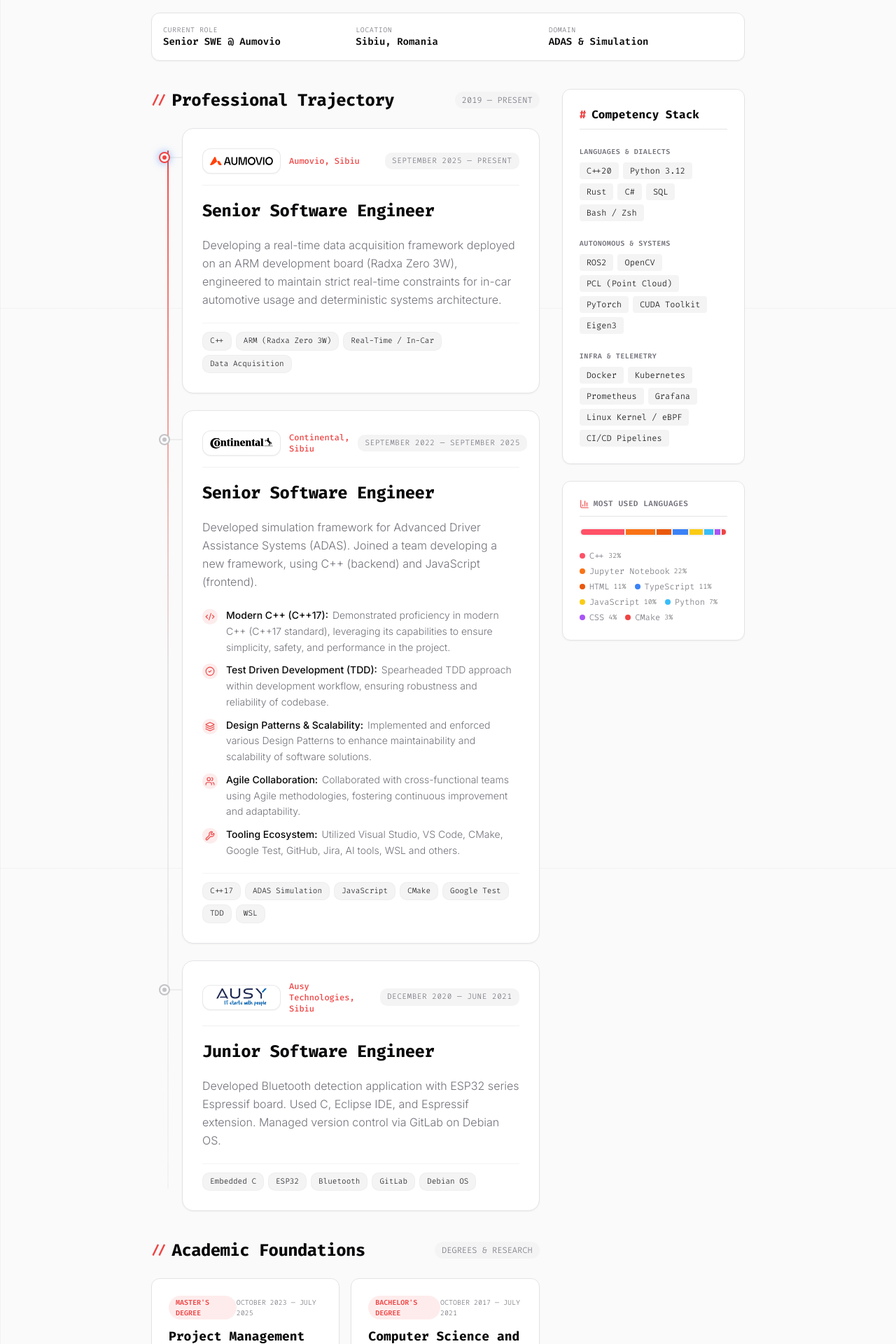
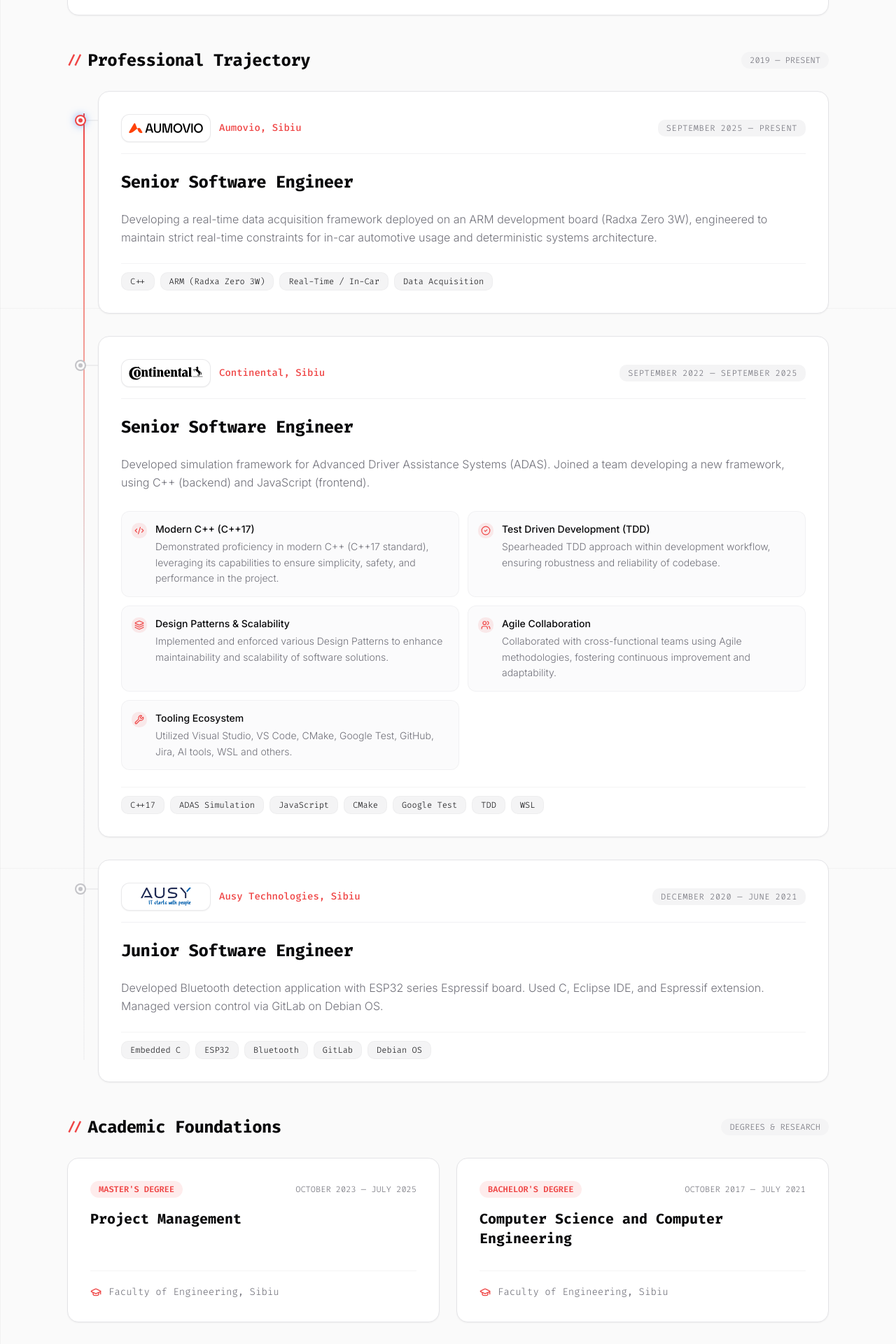
Before and after one commit to vinersar31/portfolio, a Next.js app: page /portfolio/cv in a window 1280 px wide. Shown: the part 360-2280 px from the top of the page at 70% size. Built offline with nearby package versions, Linux system fonts and the light colour scheme.

Commit message:
refactor: optimize CV page layout for desktop with spacious container and balanced grid

```diff
--- a/src/app/cv/page.tsx
+++ b/src/app/cv/page.tsx
@@ -45,7 +45,7 @@ export default function CV() {
   }, []);
 
   return (
-    <section className="py-8 md:py-16 max-w-5xl mx-auto space-y-10 font-light animate-fade-in-up">
+    <section className="py-8 md:py-16 max-w-6xl mx-auto space-y-12 font-light animate-fade-in-up">
       {/* Hero / Introduction Header */}
       <div className="flex flex-col md:flex-row md:items-end justify-between gap-6 pb-2">
         <div className="flex flex-col gap-3 max-w-2xl">
@@ -111,41 +111,37 @@ export default function CV() {
       </div>
 
       {/* Quick-Strip Metrics Bar */}
-      <div className="grid grid-cols-1 sm:grid-cols-3 gap-3 p-4 rounded-xl bg-card border border-border shadow-xs">
-        <div className="flex flex-col">
-          <span className="font-mono text-[10px] text-muted-foreground uppercase tracking-wider">
+      <div className="grid grid-cols-1 sm:grid-cols-3 gap-4 p-5 sm:p-6 rounded-2xl bg-card border border-border shadow-xs">
+        <div className="flex flex-col gap-1">
+          <span className="font-mono text-xs text-muted-foreground uppercase tracking-wider font-medium">
             CURRENT ROLE
           </span>
-          <span className="font-mono text-xs sm:text-sm font-semibold text-foreground">
+          <span className="font-mono text-sm sm:text-base font-bold text-foreground">
             Senior SWE @ Aumovio
           </span>
         </div>
 
-        <div className="flex flex-col">
-          <span className="font-mono text-[10px] text-muted-foreground uppercase tracking-wider">
+        <div className="flex flex-col gap-1">
+          <span className="font-mono text-xs text-muted-foreground uppercase tracking-wider font-medium">
             LOCATION
           </span>
-          <span className="font-mono text-xs sm:text-sm font-semibold text-foreground">
+          <span className="font-mono text-sm sm:text-base font-bold text-foreground">
             Sibiu, Romania
           </span>
         </div>
 
-        <div className="flex flex-col">
-          <span className="font-mono text-[10px] text-muted-foreground uppercase tracking-wider">
+        <div className="flex flex-col gap-1">
+          <span className="font-mono text-xs text-muted-foreground uppercase tracking-wider font-medium">
             DOMAIN
           </span>
-          <span className="font-mono text-xs sm:text-sm font-semibold text-foreground">
+          <span className="font-mono text-sm sm:text-base font-bold text-foreground">
             ADAS &amp; Simulation
           </span>
         </div>
       </div>
 
-      {/* Main Content Layout: Stream & Sidebar */}
-      <div className="grid grid-cols-1 lg:grid-cols-12 gap-8 items-start">
-        {/* Main Stream: Timeline (8 Cols) */}
-        <div className="lg:col-span-8 flex flex-col gap-10">
-          {/* Professional Experience Section */}
-          <div className="space-y-5">
+      {/* Professional Trajectory Section */}
+      <div className="space-y-6">
         <div className="flex items-center justify-between pb-1">
           <div className="flex items-center gap-2">
             <span className="text-primary font-mono font-bold text-lg">//</span>
@@ -153,7 +149,7 @@ export default function CV() {
               Professional Trajectory
             </h2>
           </div>
-              <span className="font-mono text-xs text-muted-foreground bg-secondary px-2.5 py-1 rounded-full">
+          <span className="font-mono text-xs text-muted-foreground bg-secondary px-3 py-1 rounded-full">
             2019 — PRESENT
           </span>
         </div>
@@ -163,7 +159,7 @@ export default function CV() {
           {/* Continuous Vertical Trajectory Spine */}
           <div className="absolute left-[7px] sm:left-[11px] top-8 bottom-8 w-[2px] bg-gradient-to-b from-primary via-border to-border/30 pointer-events-none" />
 
-              <div className="flex flex-col gap-6">
+          <div className="flex flex-col gap-8">
             {cvData.experience.map((exp, expIdx) => (
               <div key={`${exp.company}-${exp.startDate}`} className="relative group">
                 {/* Milestone Node on Spine */}
@@ -187,27 +183,27 @@ export default function CV() {
                 <div className="absolute -left-4 sm:-left-6 top-[41px] w-4 sm:w-6 h-[2px] bg-border/60 group-hover:bg-primary/40 transition-colors pointer-events-none" />
 
                 {/* Experience Card */}
-                    <article className="p-6 sm:p-7 rounded-2xl bg-card border border-border shadow-xs hover:border-primary/40 hover:shadow-md transition-all duration-200 space-y-5">
+                <article className="p-6 sm:p-8 rounded-2xl bg-card border border-border shadow-xs hover:border-primary/40 hover:shadow-md transition-all duration-200 space-y-6">
                   {/* Card Header Strip: Symmetrically Balances Logo + Company on Left, Period on Right */}
                   <div className="flex flex-col sm:flex-row sm:items-center justify-between gap-3 pb-4 border-b border-border/50">
                     <div className="flex items-center gap-3">
                       {companyLogos[exp.company] && (
-                            <div className="h-9 w-24 sm:w-28 rounded-lg bg-white px-2.5 py-1 flex items-center justify-center shrink-0 border border-border/80 shadow-xs">
+                        <div className="h-10 w-28 sm:w-32 rounded-lg bg-white px-2.5 py-1.5 flex items-center justify-center shrink-0 border border-border/80 shadow-xs">
                           <Image
                             src={companyLogos[exp.company]}
                             alt={`${exp.company} logo`}
-                                width={100}
-                                height={24}
+                            width={110}
+                            height={26}
                             className="h-full w-auto max-w-full object-contain"
                           />
                         </div>
                       )}
-                          <span className="font-mono text-xs text-primary font-medium">
+                      <span className="font-mono text-sm text-primary font-medium">
                         {exp.company}, {exp.location}
                       </span>
                     </div>
 
-                        <span className="px-2.5 py-1 rounded-md bg-secondary text-muted-foreground uppercase text-[11px] tracking-wider font-mono shrink-0">
+                    <span className="px-3 py-1 rounded-md bg-secondary text-muted-foreground uppercase text-xs tracking-wider font-mono shrink-0">
                       {exp.period}
                     </span>
                   </div>
@@ -224,13 +220,13 @@ export default function CV() {
                     {exp.description}
                   </p>
 
-                      {/* Bullet Highlights */}
+                  {/* Bullet Highlights in 2-Column Responsive Grid on Desktop */}
                   {exp.bullets && exp.bullets.length > 0 && (
-                        <div className="space-y-2.5 pt-1">
+                    <div className="grid grid-cols-1 md:grid-cols-2 gap-3 pt-1">
                       {exp.bullets.map((bullet, idx) => (
                         <div
                           key={idx}
-                              className="flex items-start gap-3 text-xs sm:text-sm"
+                          className="p-3.5 rounded-xl bg-secondary/35 border border-border/40 flex items-start gap-3 text-xs sm:text-sm hover:border-primary/30 transition-colors"
                         >
                           <span className="text-primary font-mono shrink-0 mt-0.5 p-1 rounded-md bg-primary/10">
                             {idx === 0 && <Code2 className="w-3.5 h-3.5" />}
@@ -241,8 +237,8 @@ export default function CV() {
                           </span>
                           <span className="text-muted-foreground leading-relaxed">
                             {bullet.title && (
-                                  <strong className="text-foreground font-medium mr-1.5">
-                                    {bullet.title}:
+                              <strong className="text-foreground font-medium mr-1.5 block mb-0.5">
+                                {bullet.title}
                               </strong>
                             )}
                             {bullet.text}
@@ -253,11 +249,11 @@ export default function CV() {
                   )}
 
                   {/* Tech Tags */}
-                      <div className="pt-3 border-t border-border/40 flex flex-wrap items-center gap-1.5">
+                  <div className="pt-3 border-t border-border/40 flex flex-wrap items-center gap-2">
                     {exp.tags.map((tag) => (
                       <span
                         key={tag}
-                            className="px-2.5 py-1 rounded-md bg-secondary text-secondary-foreground font-mono text-[11px] border border-border/40"
+                        className="px-3 py-1 rounded-md bg-secondary text-secondary-foreground font-mono text-xs border border-border/40"
                       >
                         {tag}
                       </span>
@@ -271,7 +267,7 @@ export default function CV() {
       </div>
 
       {/* Academic Foundations Section */}
-          <div className="space-y-5">
+      <div className="space-y-6">
         <div className="flex items-center justify-between pb-1">
           <div className="flex items-center gap-2">
             <span className="text-primary font-mono font-bold text-lg">//</span>
@@ -279,33 +275,33 @@ export default function CV() {
               Academic Foundations
             </h2>
           </div>
-              <span className="font-mono text-xs text-muted-foreground bg-secondary px-2.5 py-1 rounded-full">
+          <span className="font-mono text-xs text-muted-foreground bg-secondary px-3 py-1 rounded-full">
             DEGREES &amp; RESEARCH
           </span>
         </div>
 
-            <div className="grid grid-cols-1 sm:grid-cols-2 gap-4">
+        <div className="grid grid-cols-1 md:grid-cols-2 gap-6">
           {cvData.education.map((edu) => (
             <article
               key={edu.degree}
-                  className="p-6 rounded-xl bg-card border border-border shadow-xs flex flex-col justify-between hover:border-primary/40 hover:shadow-md transition-all duration-200"
+              className="p-6 sm:p-8 rounded-2xl bg-card border border-border shadow-xs flex flex-col justify-between hover:border-primary/40 hover:shadow-md transition-all duration-200 space-y-4"
             >
-                  <div className="space-y-2.5">
+              <div className="space-y-3">
                 <div className="flex items-center justify-between">
-                      <span className="px-2.5 py-0.5 rounded-full bg-primary/10 text-primary font-mono text-[10px] uppercase font-semibold">
+                  <span className="px-3 py-1 rounded-full bg-primary/10 text-primary font-mono text-xs uppercase font-semibold">
                     {edu.degree}
                   </span>
-                      <span className="font-mono text-[10px] text-muted-foreground uppercase">
+                  <span className="font-mono text-xs text-muted-foreground uppercase">
                     {edu.period}
                   </span>
                 </div>
 
-                    <h3 className="text-base md:text-lg font-bold font-mono text-foreground">
+                <h3 className="text-lg sm:text-xl font-bold font-mono text-foreground pt-1">
                   {edu.field}
                 </h3>
               </div>
 
-                  <div className="flex items-center gap-2 font-mono text-xs text-muted-foreground pt-4 border-t border-border/40 mt-4">
+              <div className="flex items-center gap-2.5 font-mono text-xs sm:text-sm text-muted-foreground pt-5 border-t border-border/40 mt-4">
                 <GraduationCap className="w-4 h-4 text-primary shrink-0" />
                 <span>{edu.institution}</span>
               </div>
@@ -313,31 +309,31 @@ export default function CV() {
           ))}
         </div>
       </div>
-        </div>
 
-        {/* Sidebar Column (4 Cols) */}
-        <div className="lg:col-span-4 flex flex-col gap-6">
-          {/* Competency Stack Card */}
-          <div className="p-6 rounded-xl bg-card border border-border shadow-xs space-y-6">
-            <div className="flex items-center justify-between pb-2 border-b border-border">
+      {/* Competencies & Language Analytics: Side-by-Side on Desktop */}
+      <div className="grid grid-cols-1 lg:grid-cols-12 gap-6 items-stretch">
+        {/* Competency Stack Card (7 cols) */}
+        <div className="lg:col-span-7 p-6 sm:p-8 rounded-2xl bg-card border border-border shadow-xs flex flex-col justify-between space-y-6 hover:border-primary/30 transition-all">
+          <div className="flex items-center justify-between pb-3 border-b border-border">
             <div className="flex items-center gap-2">
-                <span className="text-primary font-mono font-bold">#</span>
-                <h3 className="text-base font-bold font-mono text-foreground">
+              <span className="text-primary font-mono font-bold text-lg">#</span>
+              <h3 className="text-lg font-bold font-mono text-foreground">
                 Competency Stack
               </h3>
             </div>
           </div>
 
+          <div className="space-y-5 flex-1">
             {cvData.skills.map((skillGroup) => (
               <div key={skillGroup.category} className="space-y-2">
-                <span className="font-mono text-[10px] text-muted-foreground uppercase tracking-wider block font-semibold">
+                <span className="font-mono text-xs text-muted-foreground uppercase tracking-wider block font-semibold">
                   {skillGroup.category}
                 </span>
-                <div className="flex flex-wrap gap-1.5">
+                <div className="flex flex-wrap gap-2">
                   {skillGroup.items.map((item) => (
                     <span
                       key={item}
-                      className="px-2.5 py-1 rounded bg-secondary text-foreground font-mono text-xs hover:border-primary/40 transition-colors"
+                      className="px-3 py-1.5 rounded-lg bg-secondary text-foreground font-mono text-xs hover:border-primary/40 transition-colors border border-border/40"
                     >
                       {item}
                     </span>
@@ -346,18 +342,20 @@ export default function CV() {
               </div>
             ))}
           </div>
+        </div>
 
-          {/* GitHub Language Breakdown Visualizer */}
-          <div className="p-6 rounded-xl bg-card border border-border shadow-xs space-y-4">
-            <div className="flex justify-between items-center pb-2 border-b border-border">
-              <span className="font-mono text-[11px] text-muted-foreground uppercase tracking-wider flex items-center gap-1.5 font-semibold">
-                <BarChart3 className="w-3.5 h-3.5 text-primary" />
+        {/* GitHub Language Breakdown Visualizer (5 cols) */}
+        <div className="lg:col-span-5 p-6 sm:p-8 rounded-2xl bg-card border border-border shadow-xs flex flex-col justify-between space-y-6 hover:border-primary/30 transition-all">
+          <div className="flex justify-between items-center pb-3 border-b border-border">
+            <span className="font-mono text-xs text-muted-foreground uppercase tracking-wider flex items-center gap-2 font-semibold">
+              <BarChart3 className="w-4 h-4 text-primary" />
               MOST USED LANGUAGES
             </span>
           </div>
 
+          <div className="space-y-6 flex-1 flex flex-col justify-center">
             {/* Proportional Multi-Segment Progress Bar */}
-            <div className="w-full h-3 rounded-full overflow-hidden flex bg-secondary p-0.5 gap-0.5">
+            <div className="w-full h-3.5 rounded-full overflow-hidden flex bg-secondary p-0.5 gap-0.5 shadow-inner">
               {cvData.languageStats.map((stat, idx) => (
                 <div
                   key={stat.name}
@@ -374,15 +372,15 @@ export default function CV() {
             </div>
 
             {/* Legend Chips */}
-            <div className="flex flex-wrap items-center gap-x-3 gap-y-1.5 text-xs font-mono pt-1">
+            <div className="grid grid-cols-2 gap-x-4 gap-y-2.5 text-xs font-mono pt-2">
               {cvData.languageStats.map((stat) => (
-                <div key={stat.name} className="flex items-center gap-1.5">
+                <div key={stat.name} className="flex items-center gap-2">
                   <span
-                    className="w-2 h-2 rounded-full shrink-0"
+                    className="w-2.5 h-2.5 rounded-full shrink-0"
                     style={{ backgroundColor: stat.color }}
                   />
-                  <span className="text-muted-foreground">{stat.name}</span>
-                  <span className="text-foreground/60 text-[10px]">
+                  <span className="text-muted-foreground truncate">{stat.name}</span>
+                  <span className="text-foreground/70 font-semibold ml-auto">
                     {stat.percentage}%
                   </span>
                 </div>
--- a/src/app/layout.tsx
+++ b/src/app/layout.tsx
@@ -32,7 +32,7 @@ export default function RootLayout({
         >
           <div className="relative flex min-h-screen flex-col">
             <Navbar />
-            <main className="flex-1 container mx-auto max-w-4xl p-6">
+            <main className="flex-1 container mx-auto max-w-6xl px-4 sm:px-6 lg:px-8 py-6">
               {children}
             </main>
             <Footer />
```
Lines whose indentation alone changed are shown as unchanged.
